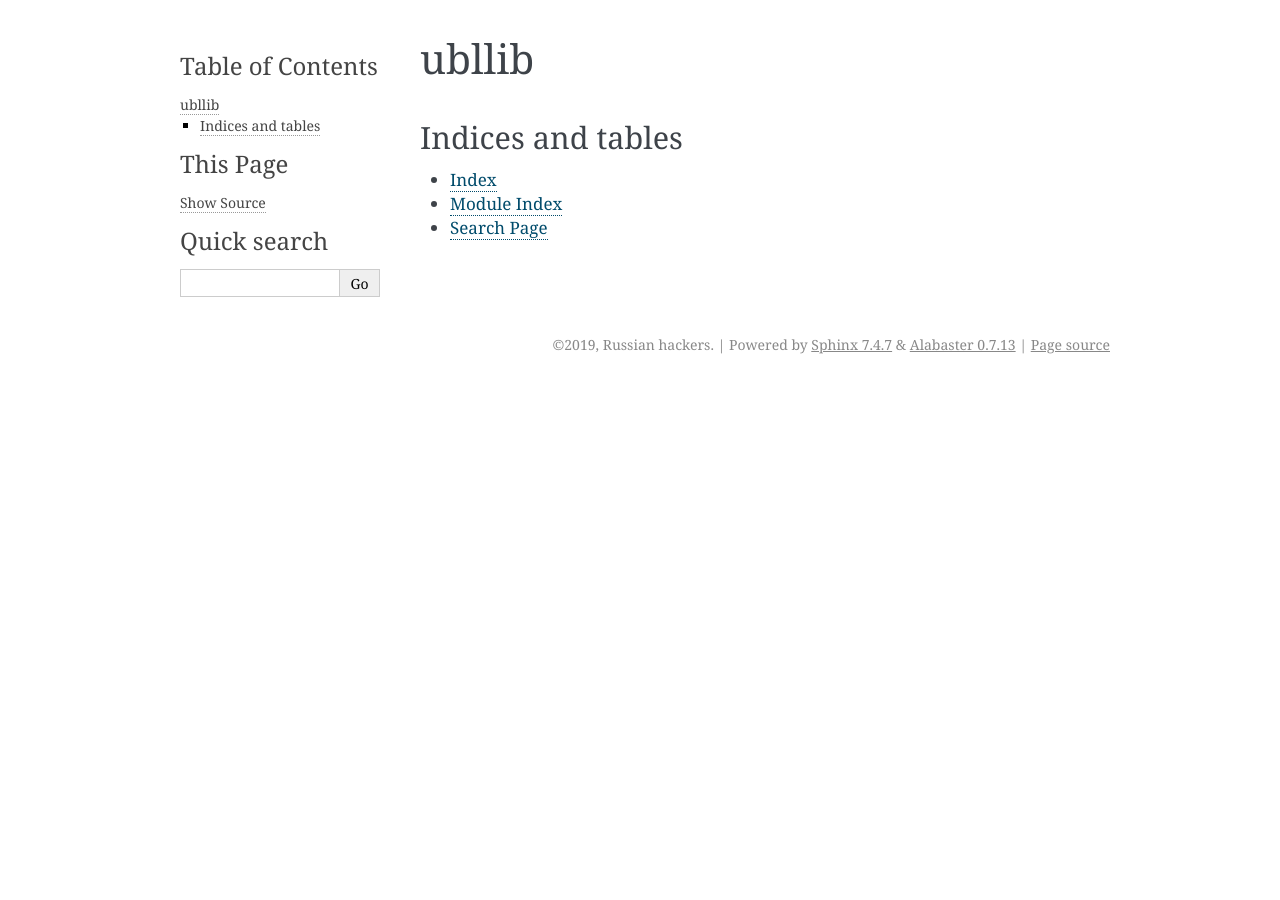
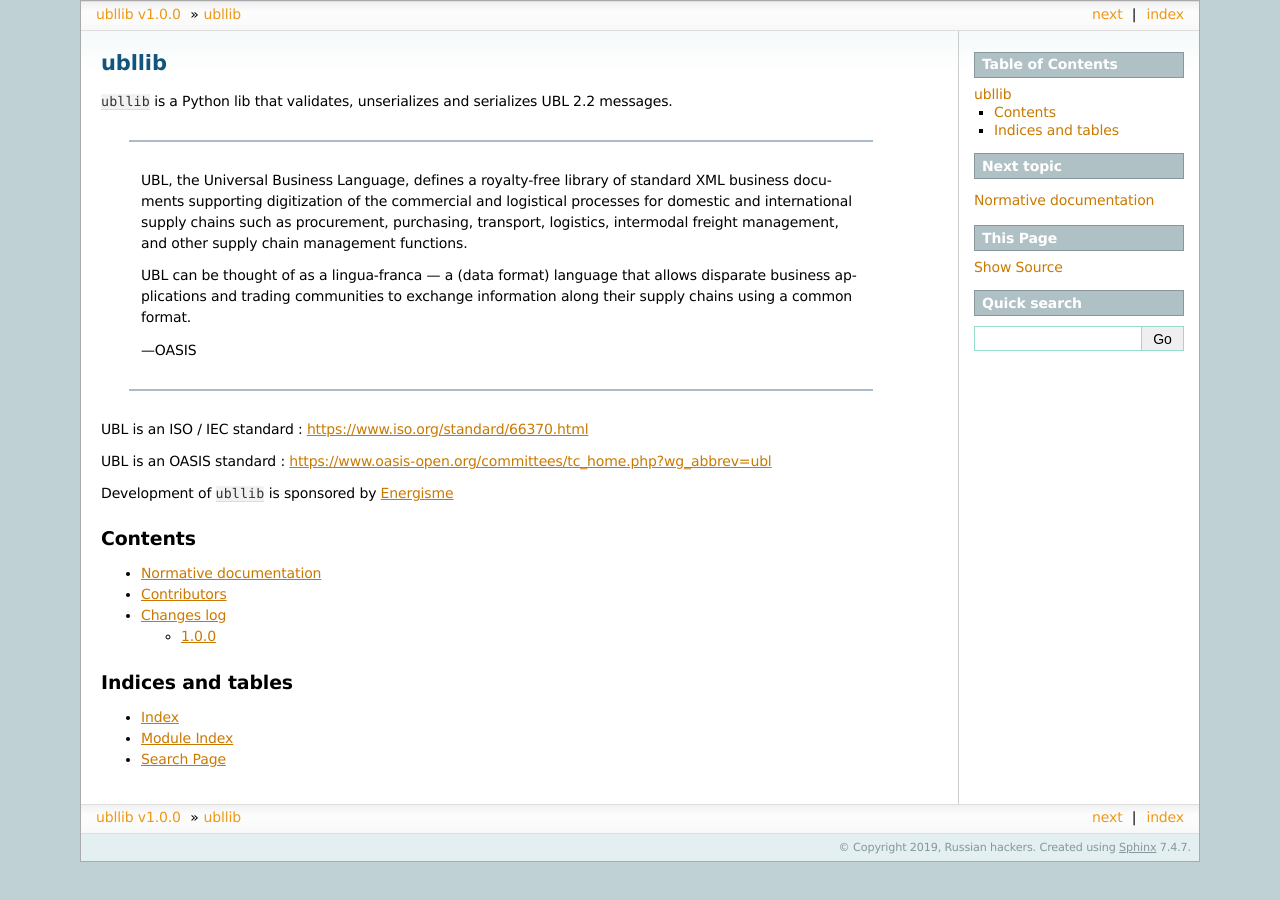
Before and after one commit to glenfant/ubllib, a Sphinx documentation site: the page built from doc/source/index.rst, in a window 1280 px wide. Built offline with Sphinx 7.4.7, drawn with Linux system fonts in a browser that asks for light colours.

Commit message:
Doc structure and Sphinx tweak

```diff
--- a/doc/source/conf.py
+++ b/doc/source/conf.py
@@ -78,7 +78,7 @@ pygments_style = None
 # The theme to use for HTML and HTML Help pages.  See the documentation for
 # a list of builtin themes.
 #
-html_theme = 'alabaster'
+html_theme = 'sphinxdoc'
 
 # Theme options are theme-specific and customize the look and feel of a theme
 # further.  For a list of options available for each theme, see the
--- a/doc/source/index.rst
+++ b/doc/source/index.rst
@@ -2,9 +2,37 @@
 ubllib
 ======
 
+``ubllib`` is  a Python lib that validates, unserializes and serializes UBL 2.2 messages.
+
+-------------
+
+.. epigraph::
+
+   UBL, the Universal Business Language, defines a royalty-free library of standard XML business documents supporting
+   digitization of the commercial and logistical processes for domestic and international supply chains such as
+   procurement, purchasing, transport, logistics, intermodal freight management, and other supply chain management
+   functions.
+
+   UBL can be thought of as a lingua-franca — a (data format) language that allows disparate business applications and
+   trading communities to exchange information along their supply chains using a common format.
+
+   -- OASIS
+
+-------------
+
+UBL is an ISO / IEC standard : https://www.iso.org/standard/66370.html
+
+UBL is an OASIS standard : https://www.oasis-open.org/committees/tc_home.php?wg_abbrev=ubl
+
+Development of ``ubllib`` is sponsored by `Energisme <https://energisme.com/fr/>`_
+
+Contents
+========
+
 .. toctree::
    :maxdepth: 2
-   :caption: Contents:
+
+   normativedoc
    contributors
    changes
 
--- a/setup.cfg
+++ b/setup.cfg
@@ -1,5 +1,6 @@
 [build_sphinx]
 project = ubllib
-source-dir = 'doc'
+source-dir = doc/source
+build-dir = doc/build
 
 [tool:pytest]
```
Also changed, not shown: doc/source/normativedoc.rst (added, +17 -0 lines), setup.py (+4 -4 lines).
